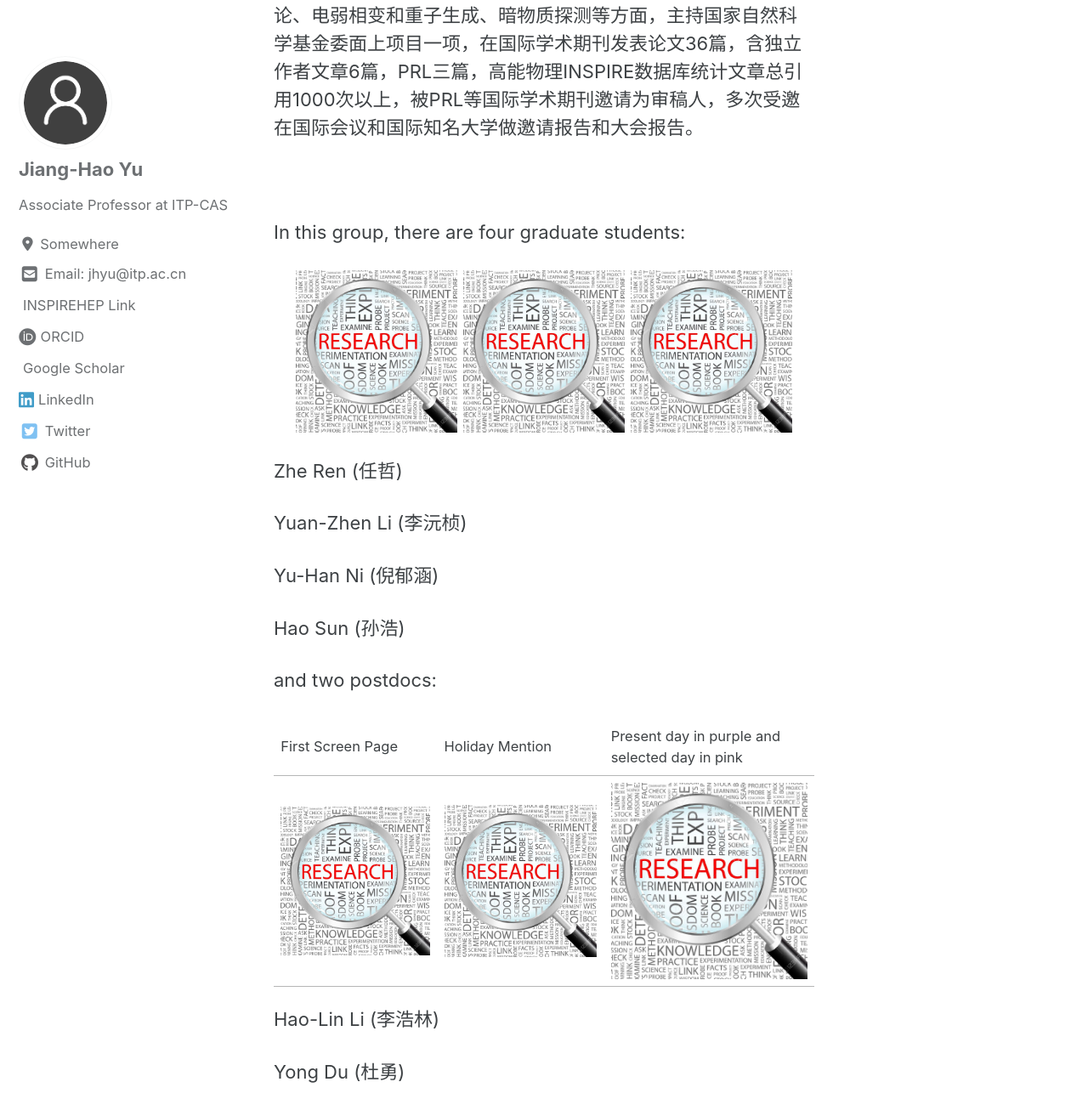
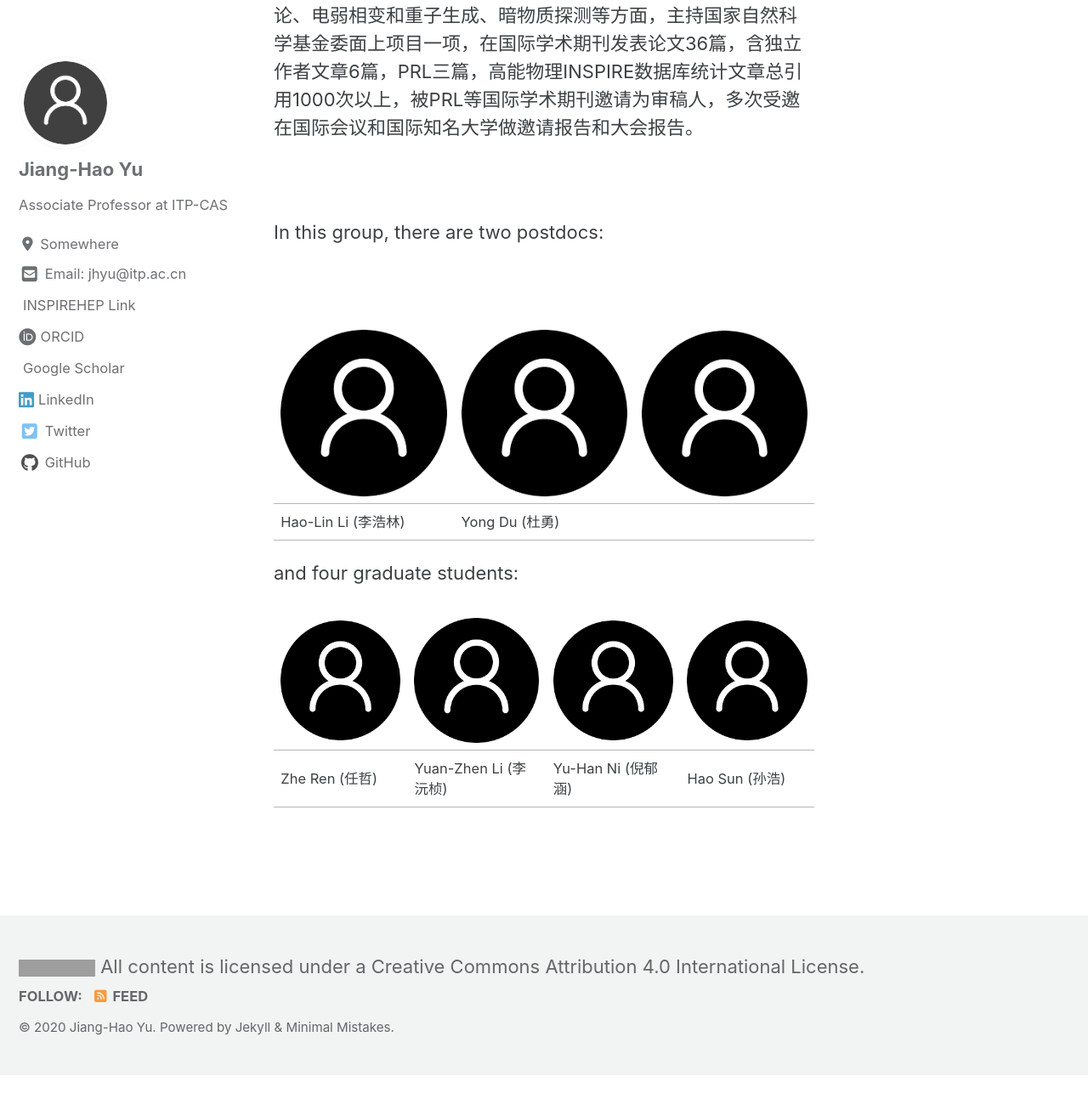
Before and after one commit to jhyu-itp/jhyu-itp.github.io, a Jekyll site: the page built from _pages/index.md, in a window 1280 px wide and 1400 px high, scrolled down 621 px. Shown: the top 1313 px of the window at 85% size. Built offline with Jekyll 4.4.1, drawn with Linux system fonts in a browser that asks for light colours; cached includes are drawn as plain includes; nearby versions of some CDN libraries; a style sheet for code colours, icons or effects is not loaded; after the commit the page ends 1886 px from its top, so only the background shows below that; grey boxes are pictures that could not be loaded.

Commit message:
Update index.md

```diff
--- a/_pages/index.md
+++ b/_pages/index.md
@@ -20,7 +20,8 @@ feature_row:
 This is the homepage for Jiang-Hao Yu's research group.
 <br />
 <p align="center">
-<img src="/images/p1.jpg" alt="于江浩" title="Jiang-Hao Yu" width="200"/>
+<img src="/assets/images/bio-photo.png" alt="于江浩" title="Jiang-Hao Yu" width="200"/>
+    <em>Jiang-Hao Yu 于江浩 </em>
 </p>
 中国科学院理论物理研究所副研究员，博士毕业于美国密歇根州立大学，先后在德克萨斯大学奥斯汀分校和麻省大学阿姆斯特分校做博士后，2017年底回理论所任副研究员。研究领域为粒子物理理论和粒子宇宙学，目前主要集中在希格斯理论疑难、有效场论、电弱相变和重子生成、暗物质探测等方面，主持国家自然科学基金委面上项目一项，在国际学术期刊发表论文36篇，含独立作者文章6篇，PRL三篇，高能物理INSPIRE数据库统计文章总引用1000次以上，被PRL等国际学术期刊邀请为审稿人，多次受邀在国际会议和国际知名大学做邀请报告和大会报告。
 
@@ -34,37 +35,49 @@ This is the homepage for Jiang-Hao Yu's research group.
 <!-- Delete previous lines if you prefer not to have a feature row. -->
 
 
-In this group, there are four graduate students:
+In this group, there are two postdocs:
 
-<p align="center">
+
+<br />
+<table>
+  <tr>
+    <td><img src="/assets/images/bio-photo.png" width=200></td>
+    <td><img src="/assets/images/bio-photo.png" width=200></td>
+    <td><img src="/assets/images/bio-photo.png" width=200></td>
+  </tr>
+    <tr>
+    <td>Hao-Lin Li (李浩林)</td>
+     <td>Yong Du (杜勇)</td>
+     <td> </td>
+  </tr>
+</table>
+
+<!-- <p align="center">
   <img src="/images/p1.jpg" width="30%" />
   <img src="/images/p1.jpg" width="30%" />
-  <img src="/images/p1.jpg" width="30%" />
-</p>
+  <img src="/images/p1.jpg" width="30%" height=480/>
+</p> -->
 
-Zhe Ren (任哲)
-
-Yuan-Zhen Li (李沅桢)
-
-Yu-Han Ni (倪郁涵)
-
-Hao Sun (孙浩)
-
-and two postdocs:
-
+and four graduate students:
+<br />
 <table>
   <tr>
-    <td>First Screen Page</td>
-     <td>Holiday Mention</td>
-     <td>Present day in purple and selected day in pink</td>
+    <td><img src="/assets/images/bio-photo.png" width=200></td>
+    <td><img src="/assets/images/bio-photo.png" width=200></td>
+    <td><img src="/assets/images/bio-photo.png" width=200></td>
+    <td><img src="/assets/images/bio-photo.png" width=200></td>
   </tr>
-  <tr>
-    <td><img src="/images/p1.jpg" width=270 height=480></td>
-    <td><img src="/images/p1.jpg" width=270 height=480></td>
-    <td><img src="/images/p1.jpg" width=270 height=480></td>
+    <tr>
+    <td>Zhe Ren (任哲)</td>
+     <td>Yuan-Zhen Li (李沅桢)</td>
+     <td>Yu-Han Ni (倪郁涵)</td>
+      <td>Hao Sun (孙浩)</td>
   </tr>
- </table>
+</table>
 
+<!--Zhe Ren (任哲)
+Yuan-Zhen Li (李沅桢)
+Yu-Han Ni (倪郁涵)
+Hao Sun (孙浩)
 Hao-Lin Li (李浩林)
-
-Yong Du (杜勇)
+Yong Du (杜勇) -->
```
